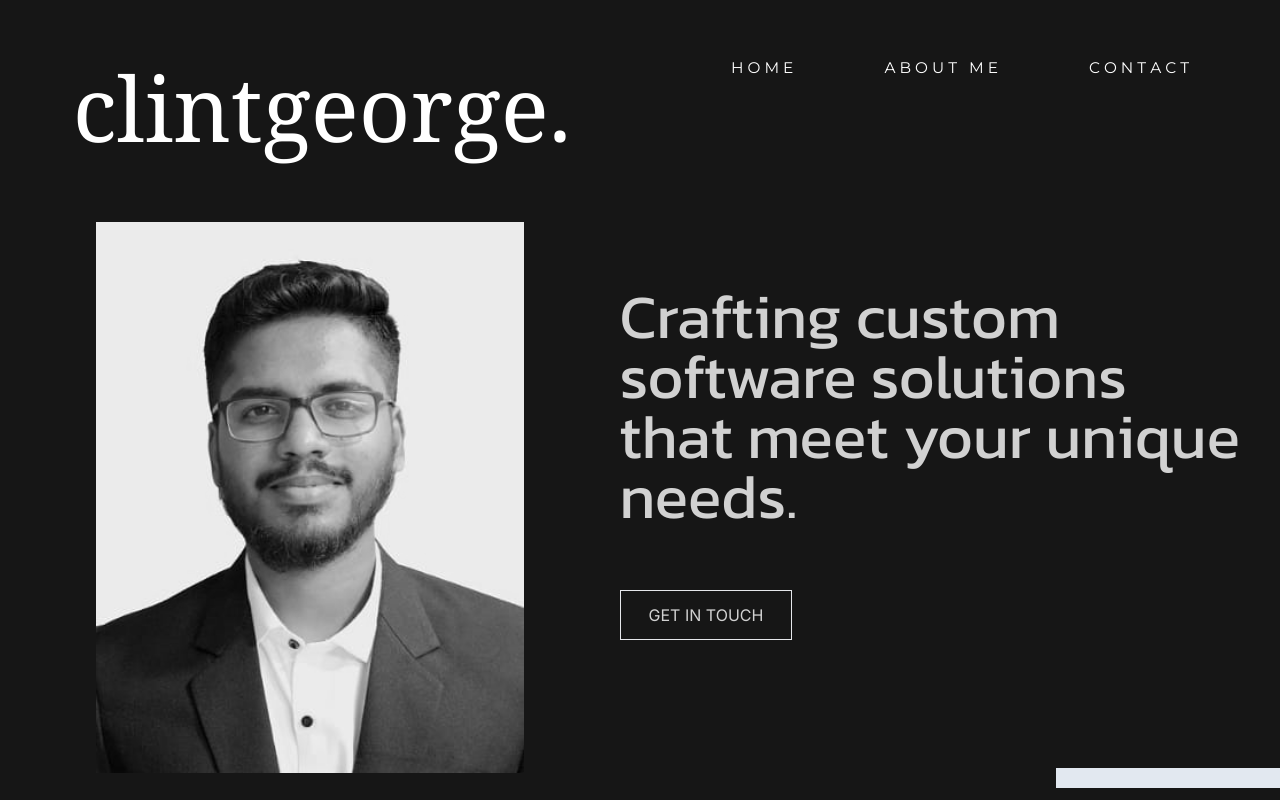
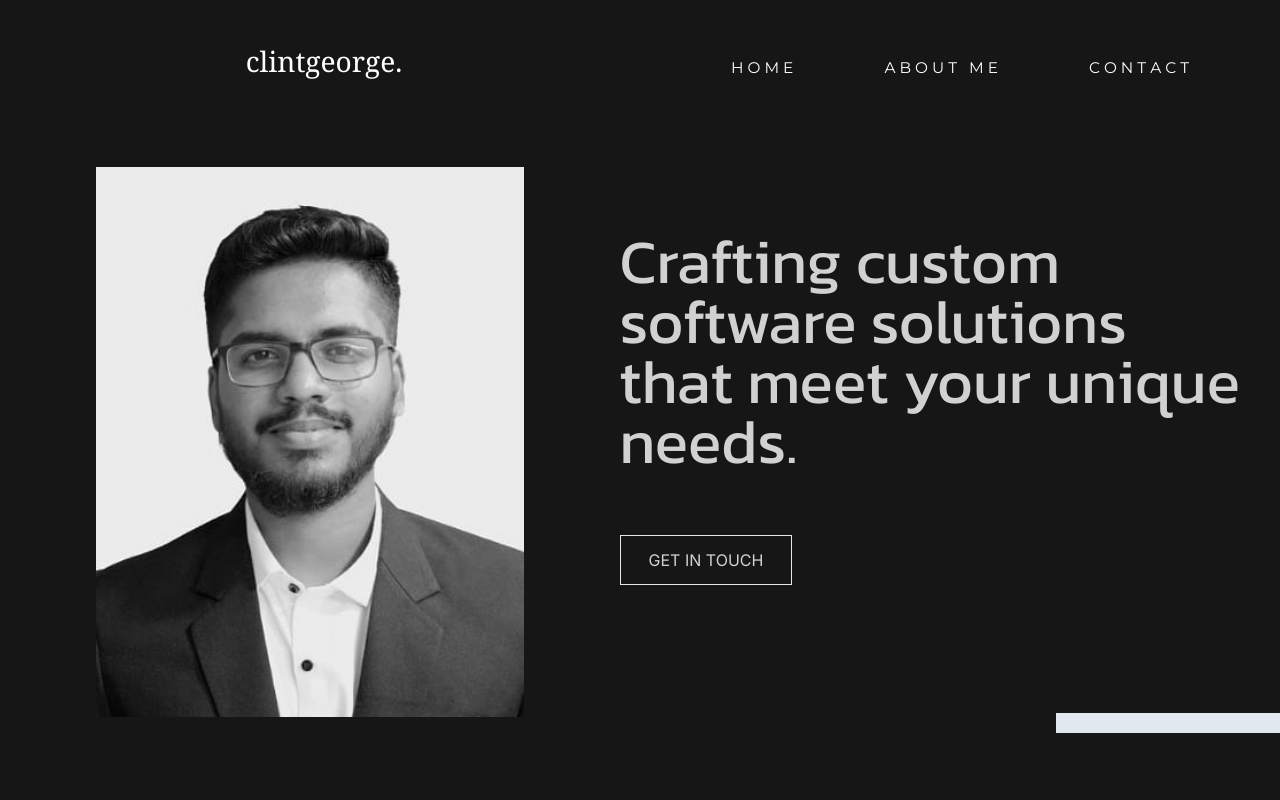
Before and after one commit to iamclintgeorge/Portfolio, a Next.js app: page / in a window 1280 px wide. Shown: the top 800 px of the page. Built offline with nearby package versions, Linux system fonts and the light colour scheme; a web font is replaced by a local one.

Commit message:
Made header resoponsive for mobile
Signed-off-by: Clint George <clintbgeorge@gmail.com>

```diff
--- a/app/Components/Header.js
+++ b/app/Components/Header.js
@@ -5,7 +5,7 @@ const Header = () => {
     <>
       <div className="flex w-full m-0 p-0 flex-col sm:flex-row justify-between">
         <div className="flex-1">
-          <p className="text-[7vw] ml-1 text-center sm:ml-56text-[2.2vw] font-serif mt-10 cursor-pointer text-white">
+          <p className="text-[7vw] ml-1 text-center sm:ml-10 sm:text-[2.2vw] md:ml-2 font-serif mt-10 cursor-pointer text-white">
             clintgeorge.
           </p>
         </div>
```
